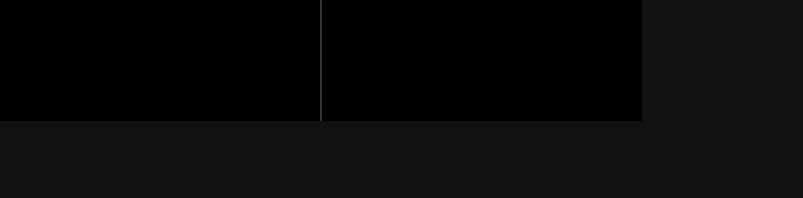
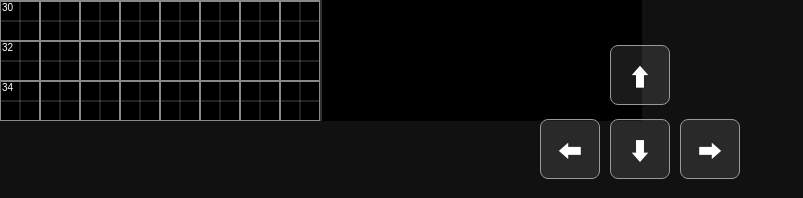
Before and after one commit to Toxumoki/mapsim_phone, a plain HTML site: page index.html in a window 1280 px wide. Shown: the part 599-797 px from the top of the page, without its empty margins (0-803 px from the left). Drawn offline with Linux system fonts and the light colour scheme.

Commit message:
スマホ画面対応9

```diff
--- a/index.html
+++ b/index.html
@@ -69,11 +69,11 @@
     </div>
     <!-- ✅ スマホ用十字ボタン（画面下に追加） -->
     <div id="mobileControls" class="mobile-only">
-      <button id="btnUp">↑</button>
+      <button id="btnUp">⬆</button>
       <div>
-        <button id="btnLeft">←</button>
-        <button id="btnDo∧n">→</button>
-        <button id="btnRi∧ht">↓</button>
+        <button id="btnLeft">⬅</button>
+        <button id="btnDown">⬇</button>
+        <button id="btnRight">➡</button>
       </div>
     </div>
 
```
